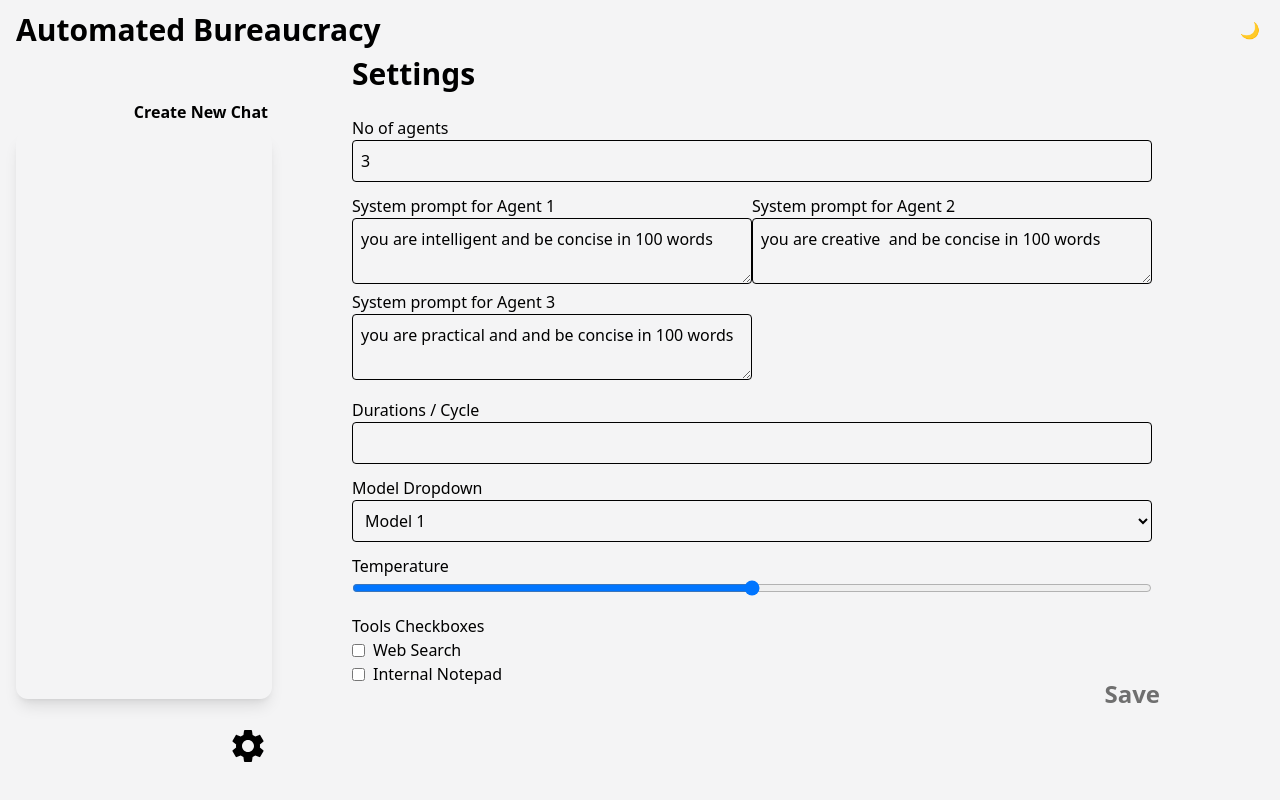
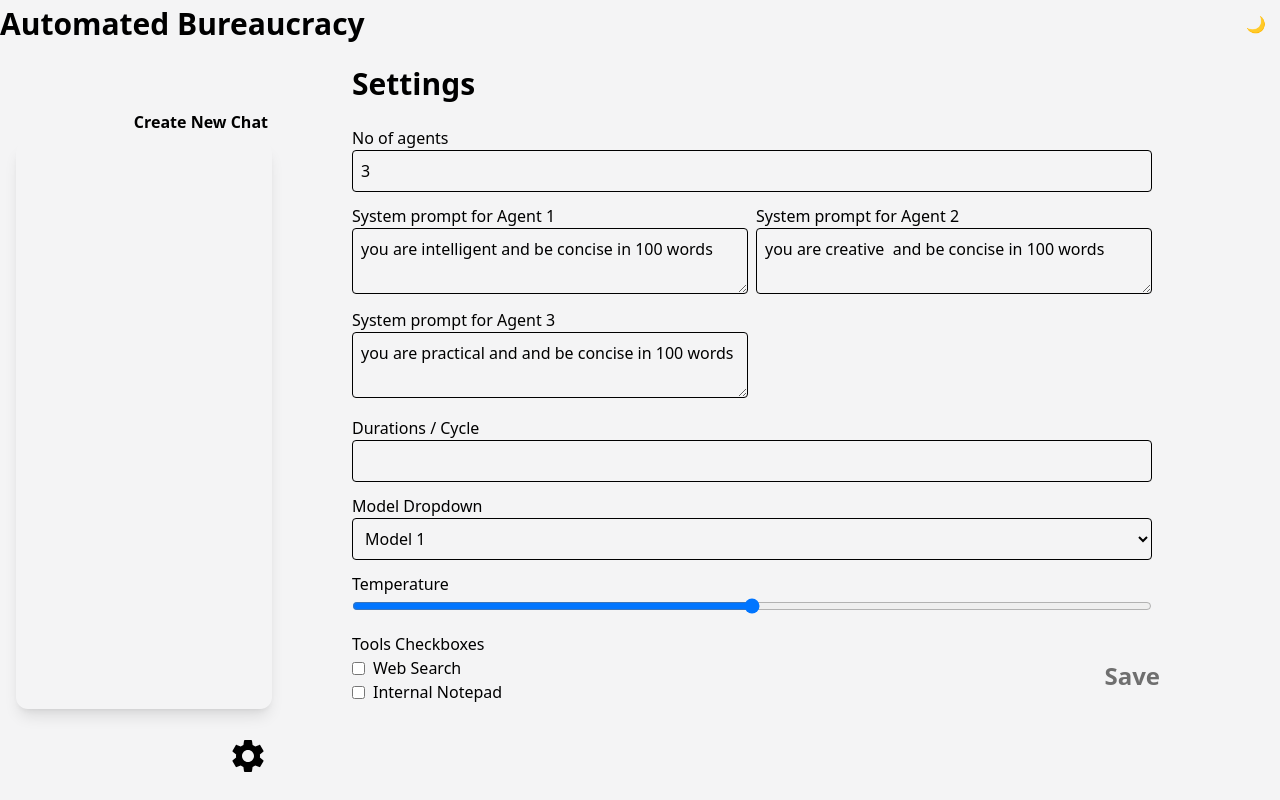
Before and after one commit to Automated-Bureaucracy-Kickoff/Automated-Bureaucracy, a React (Vite) app in the folder frontend/: page /main in a window 1280 px wide. Both pictures are taken after a click on the icon 248 px from the left and 746 px from the top of the page. Built offline with nearby package versions, Linux system fonts and the light colour scheme.

Commit message:
Fixed settings css

```diff
--- a/frontend/src/components/Navbar.jsx
+++ b/frontend/src/components/Navbar.jsx
@@ -11,10 +11,10 @@ const Navbar = () => {
 
 
   return (
-    <nav className="w-full h-16 z-10  text-black  dark:text-zinc-200">
+    <nav className="w-full h-16 z-10  text-black  dark:text-zinc-200 relative mt-3">
       <div className="container mx-auto px-4 py-3 flex justify-between items-center">
         {/* Logo */}
-        <div className="text-xl font-bold">
+        <div className="text-xl font-bold absolute left-0">
           <Link to="/">
             <div className="flex items-center space-x-2">
               <h1 className="md:text-3xl">Automated Bureaucracy</h1>
@@ -24,7 +24,7 @@ const Navbar = () => {
 
 
         {/* Links for Desktop */}
-        <ul className="flex items-center space-x-6">
+        <ul className="flex items-center space-x-6 absolute right-[10px] ">
             <li>
                 <DarkToggle></DarkToggle>
             </li>
--- a/frontend/src/components/Settings.jsx
+++ b/frontend/src/components/Settings.jsx
@@ -37,7 +37,7 @@ export default function SettingsComponent() {
   };
 
   return (
-    <div className="flex flex-col min-h-[100%]   min-w-[90%] text-[var(--color-primary-text)] dark:text-[var(--color-primary-text)] rounded-[12px] mr-9 p-2 overflow-y-scroll -mt-9   ">
+    <div className="flex flex-col max-h-[100%]   min-w-[90%] text-[var(--color-primary-text)] dark:text-[var(--color-primary-text)] rounded-[12px] mr-9 p-2 overflow-y-scroll -mt-9   ">
 
       <h2 className="text-3xl font-semibold  p-6 pb-0 text-[var(--color-primary-text)]">Settings</h2>
       <div className="space-y-3 p-6  relative">
@@ -52,7 +52,7 @@ export default function SettingsComponent() {
 
           />
         </div>
-        <div className="grid grid-cols-2">
+        <div className="grid grid-cols-1 md:grid-cols-2 md:gap-2">
         {prompts.map((prompt, index) => (
           <div key={index}>
             <label className="block font-medium text-[var(--color-primary-text)]">System prompt for Agent {index + 1}</label>
@@ -120,7 +120,7 @@ export default function SettingsComponent() {
         </div>
         <button
           onClick={handleSave}
-          className="mt-6 text-2xl absolute right-0 bottom-1 text-[var(--color-button-text)] font-bold py-2 px-4 rounded bg-[var(--color-button-bg)] hover:bg-[var(--color-button-hover-bg)] animate-pulse"
+          className=" text-2xl absolute right-0 bottom-[40px] text-[var(--color-button-text)] font-bold py-2 px-4 rounded bg-[var(--color-button-bg)] hover:bg-[var(--color-button-hover-bg)] animate-pulse"
         >
           Save
         </button>
--- a/frontend/src/index.css
+++ b/frontend/src/index.css
@@ -48,7 +48,9 @@
     scrollbar-width: none;
     scroll-behavior: smooth;
   }
-  @theme{
+
+
+  @theme {
     --breakpoint-xs: 1000px;
   }
 }
```
Also changed, not shown: frontend/src/App.jsx (+7 -6 lines).
